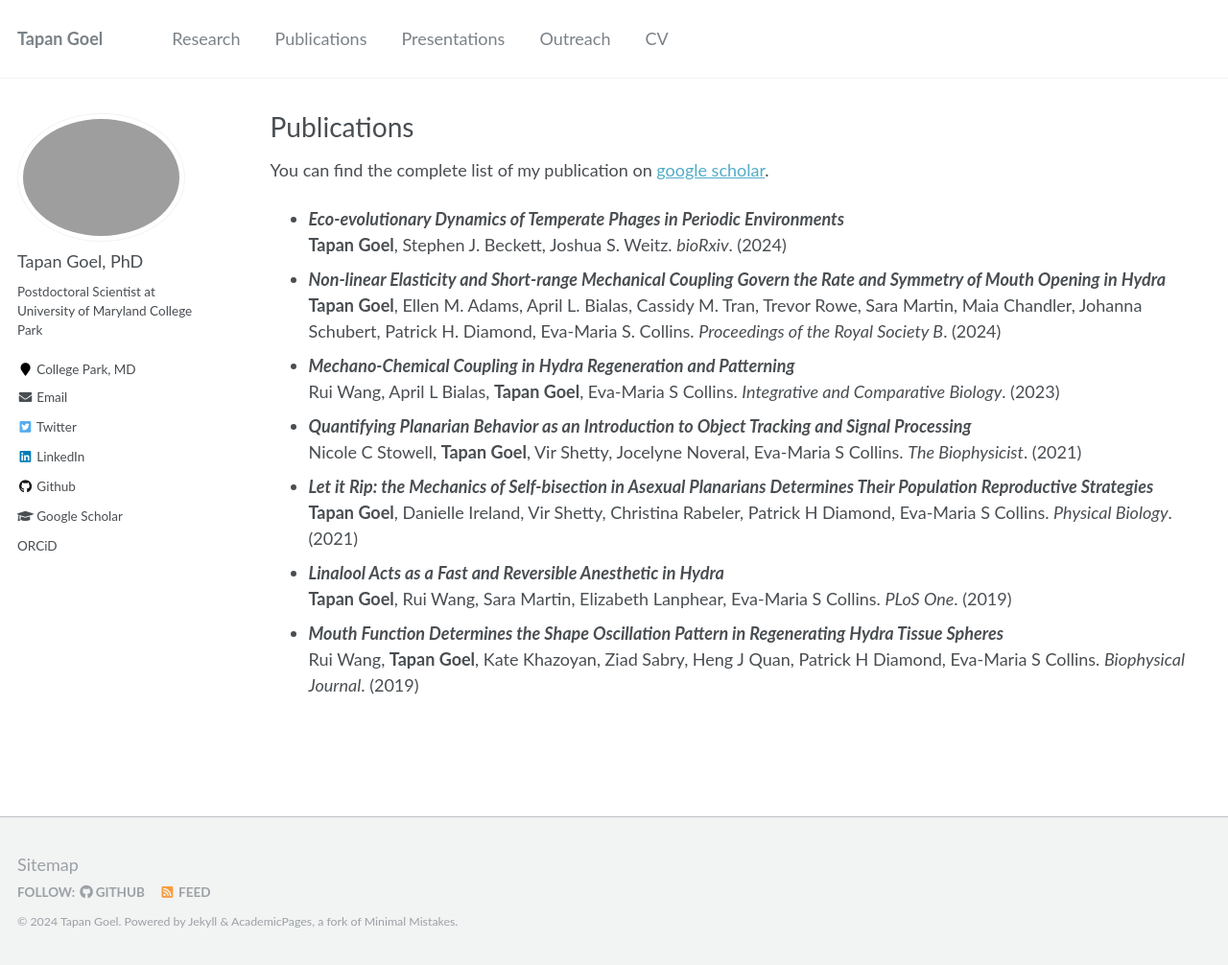
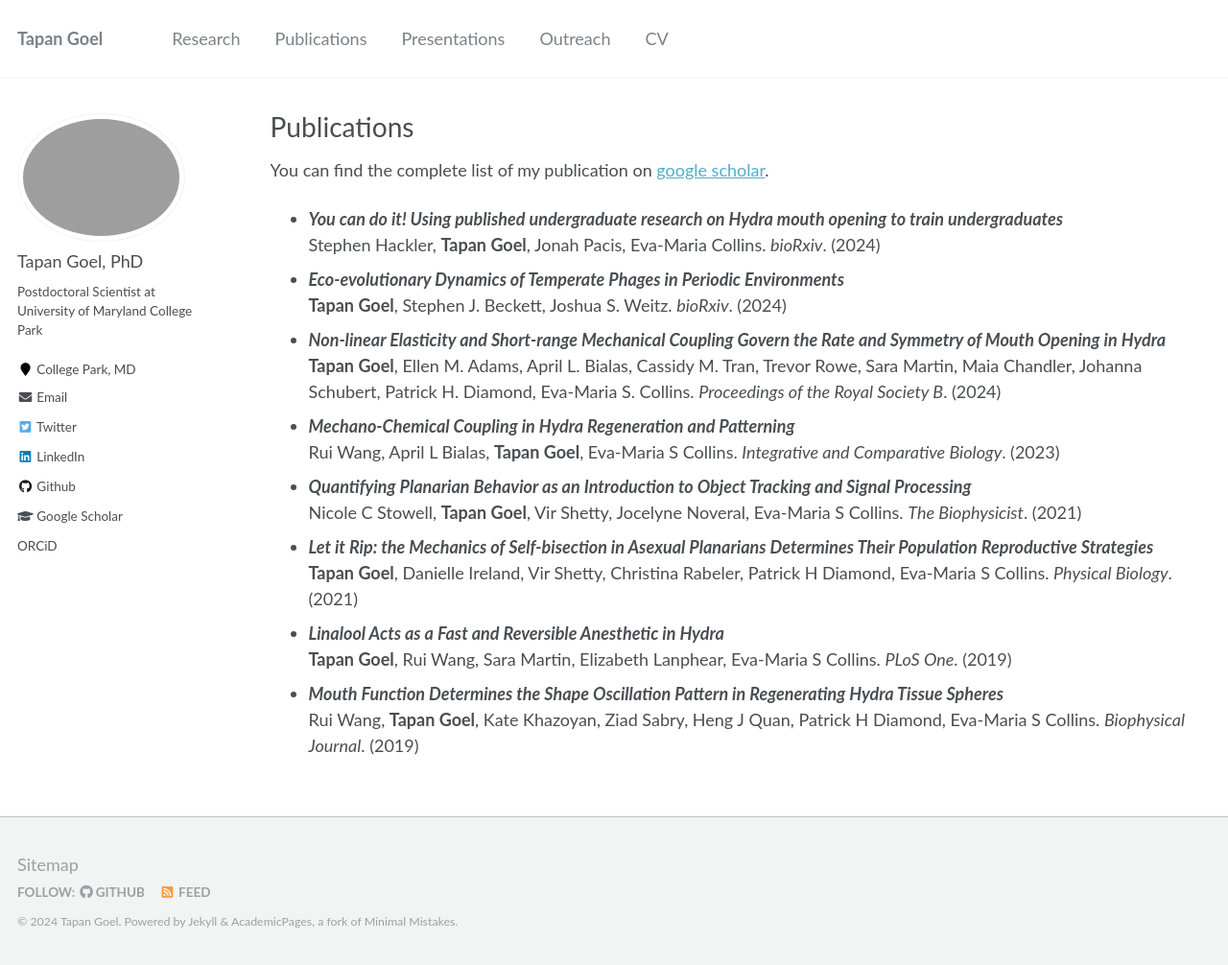
Before and after one commit to tapangoel1994/tapangoel1994.github.io, a Jekyll site: the page built from _pages/publications.md, in a window 1280 px wide and 1007 px high. Shown: the whole window at 96% size. Built offline with Jekyll 4.4.1, drawn with Linux system fonts in a browser that asks for light colours.

Commit message:
Update publications.md

```diff
--- a/_pages/publications.md
+++ b/_pages/publications.md
@@ -7,6 +7,8 @@ author_profile: true
 
 You can find the complete list of my publication on [google scholar](https://scholar.google.com/citations?user=b4GGa8EAAAAJ&hl=en).
 
+- ***You can do it! Using published undergraduate research on Hydra mouth opening to train undergraduates***\
+  Stephen Hackler,  **Tapan Goel**, Jonah Pacis, Eva-Maria Collins. _bioRxiv_. (2024)
 - ***Eco-evolutionary Dynamics of Temperate Phages in Periodic Environments***\
   **Tapan Goel**, Stephen J. Beckett, Joshua S. Weitz. _bioRxiv_. (2024)
 - ***Non-linear Elasticity and Short-range Mechanical Coupling Govern the Rate and Symmetry of Mouth Opening in Hydra***\
```
